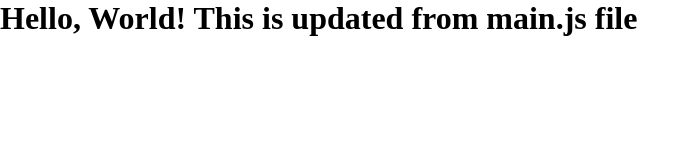
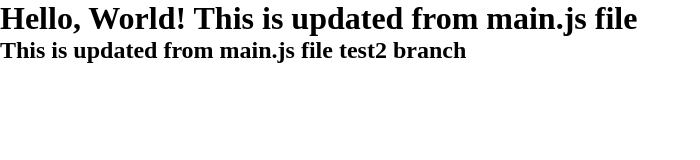
Before and after one commit to KasparPanmei/practiceRepo, a plain HTML site: page index.html in a window 1280 px wide. Shown: the whole page, without its empty margins (0-700 px from the left). Drawn offline with Linux system fonts and the light colour scheme.

Commit message:
Updated from test2 branch yet to merge on main

```diff
--- a/index.html
+++ b/index.html
@@ -8,6 +8,7 @@
 </head>
 <body>
     <h1>Hello, World! <b id="highlight">!</b></h1>
+    <h2 id="test1"></h2>
 </body>
 <script src="main.js"></script>
 </html>
--- a/main.js
+++ b/main.js
@@ -1 +1,2 @@
 document.getElementById("highlight").innerHTML =  "This is updated from main.js file"
+document.getElementById("test1").innerHTML = "This is updated from main.js file test2 branch"
```
